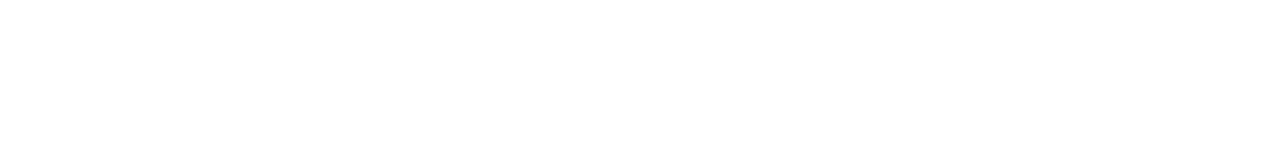
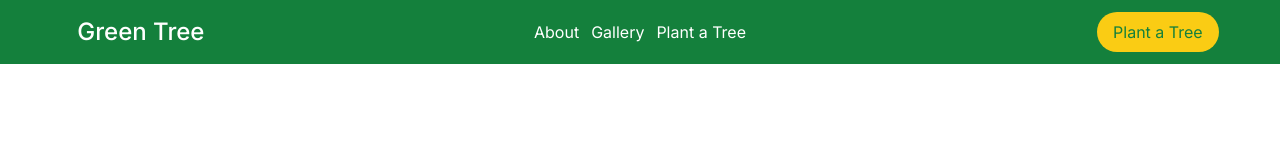
Before and after one commit to imtiaz8936/PH-Milestone06A06, a plain HTML site: page index.html in a window 1280 px wide. Drawn offline with nearby package versions, Linux system fonts and the light colour scheme.

Commit message:
nav section added

```diff
--- a/index.html
+++ b/index.html
@@ -17,8 +17,40 @@
 </head>
 
 <body>
+    <!-- nav & banner section -->
     <header>
-
+        <!-- nav section -->
+        <div class="bg-[#14803c]">
+            <div class="navbar w-11/12 mx-auto">
+                <div class="navbar-start gap-4">
+                    <div class="dropdown">
+                        <div tabindex="0" role="button" class="btn lg:hidden">
+                            <svg xmlns="http://www.w3.org/2000/svg" class="h-5 w-5" fill="none" viewBox="0 0 24 24"
+                                stroke="currentColor">
+                                <path stroke-linecap="round" stroke-linejoin="round" stroke-width="2"
+                                    d="M4 6h16M4 12h8m-8 6h16" />
+                            </svg>
+                        </div>
+                        <ul tabindex="0" class="menu menu-sm dropdown-content rounded-box z-1 mt-3 w-52 p-2 shadow">
+                            <li><a>About</a></li>
+                            <li><a>Gallery</a></li>
+                            <li><a>Plant a Tree</a></li>
+                        </ul>
+                    </div>
+                    <a href="" class="font-medium text-2xl text-white">Green Tree</a>
+                </div>
+                <div class="navbar-center hidden lg:flex">
+                    <ul class="flex items-center gap-3 text-white">
+                        <li><a href="">About</a></li>
+                        <li><a href="">Gallery</a></li>
+                        <li><a href="">Plant a Tree</a></li>
+                    </ul>
+                </div>
+                <div class="navbar-end">
+                    <a class="px-4 py-2 bg-[#facc14] text-[#14803c] rounded-full">Plant a Tree</a>
+                </div>
+            </div>
+        </div>
     </header>
 
     <main>
```
